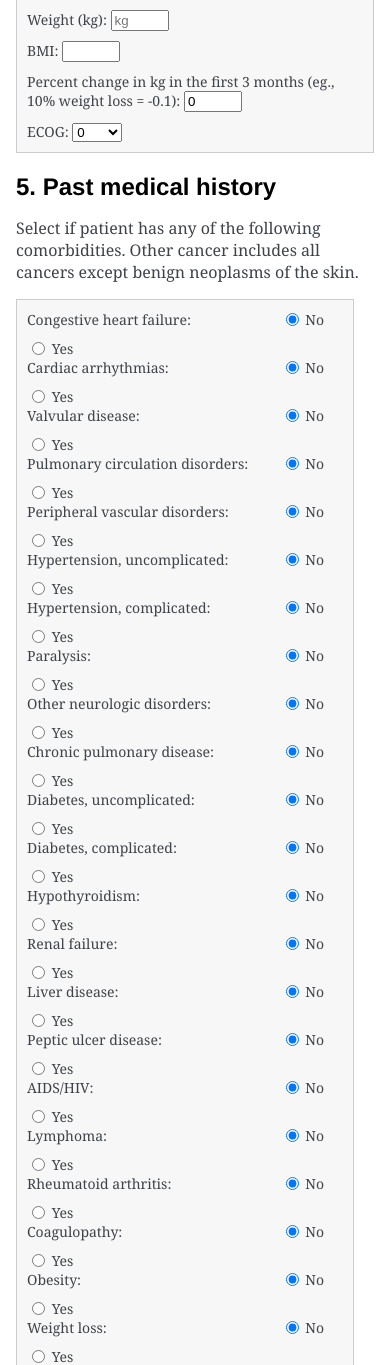
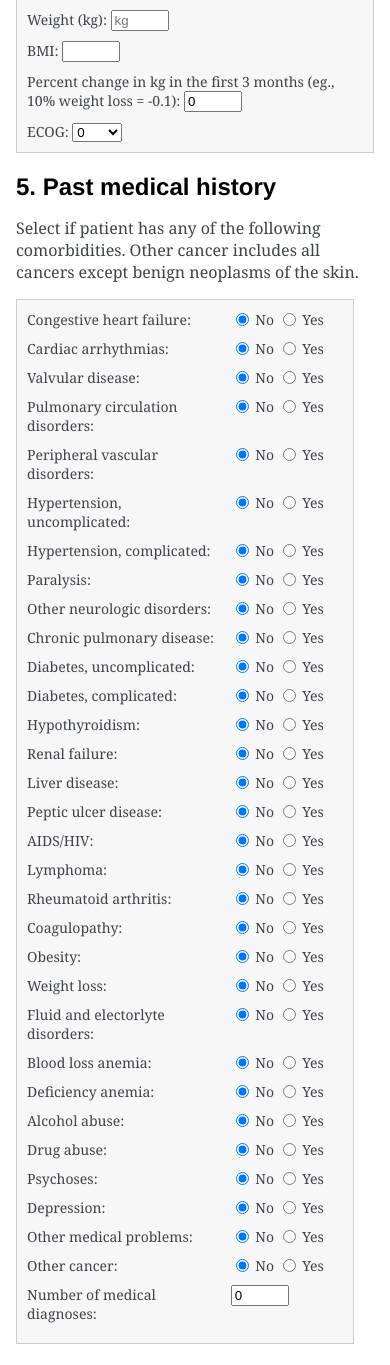
Before and after one commit to xavier-orcutt/boosted-forecaster, a Flask app: page /lung in a window 390 px wide. Shown: the part 2366-3731 px from the top of the page. Run offline with Flask 3, Linux system fonts and the light colour scheme; parts of the project's set-up code (start-up, migrations or seed data) failed here and were passed over.

Commit message:
Update mystyle.css

```diff
--- a/app/static/css/mystyle.css
+++ b/app/static/css/mystyle.css
@@ -155,6 +155,14 @@ input[type="button"],
     .form_style3 {
         font-size: 14px;
     }
+
+    .form_style2 label,
+    .form_style3 label {
+        display: inline-block;
+        width: 200px;
+        vertical-align: top;
+        margin-bottom: 10px;
+}
 }
 
 .LOW {
```
